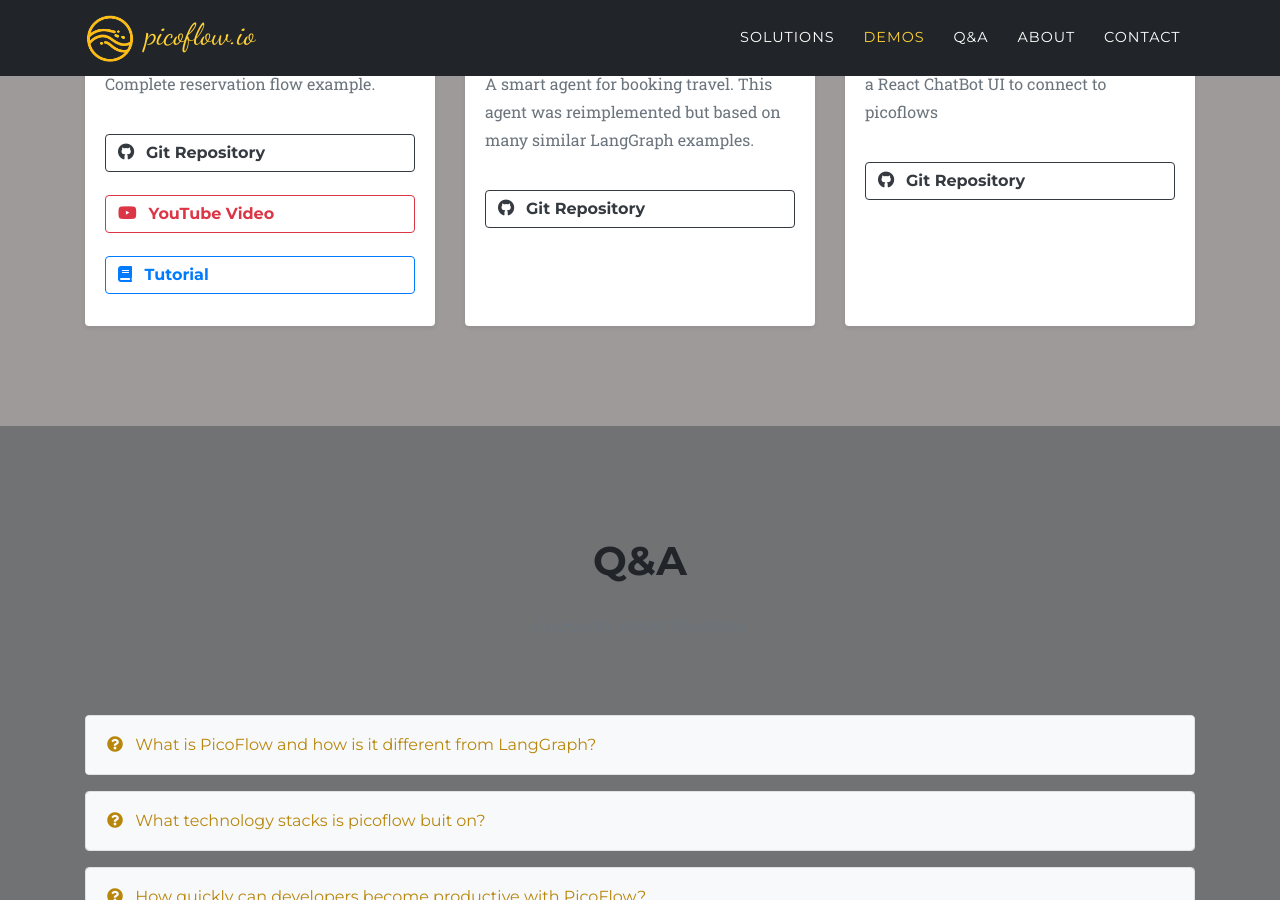
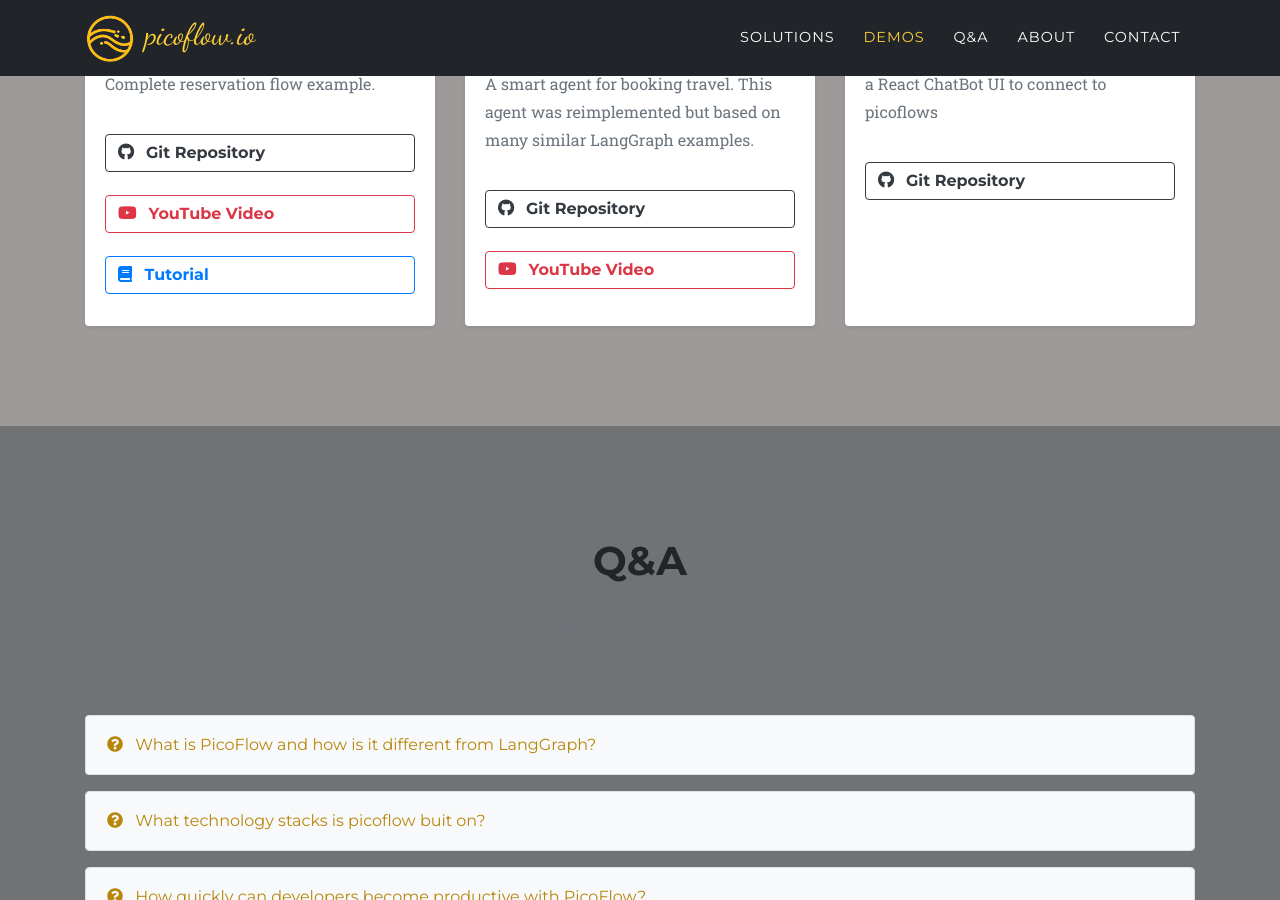
Before and after one commit to picoflow1/jekyll, a Jekyll site: the page built from index.md, in a window 1280 px wide and 900 px high, scrolled down 2043 px. Built offline with Jekyll 4.4.1, drawn with Linux system fonts in a browser that asks for light colours; some web fonts are replaced.

Commit message:
add travel agent link

```diff
--- a/_data/sitetext.yml
+++ b/_data/sitetext.yml
@@ -65,6 +65,10 @@ en: &DEFAULT_EN
             url: "https://github.com/picoflowio/travel-demo"
             class: "btn-outline-dark"
             icon: "fab fa-github"
+          - text: "YouTube Video"
+            url: "https://youtu.be/ORtKyt0YQ94"
+            class: "btn-outline-danger"
+            icon: "fab fa-youtube"
       - title: "UiDemo"
         desc: "a React ChatBot UI to connect to picoflows"
         icon: fas fa-comments
```
Also changed, not shown: 1 other file.
